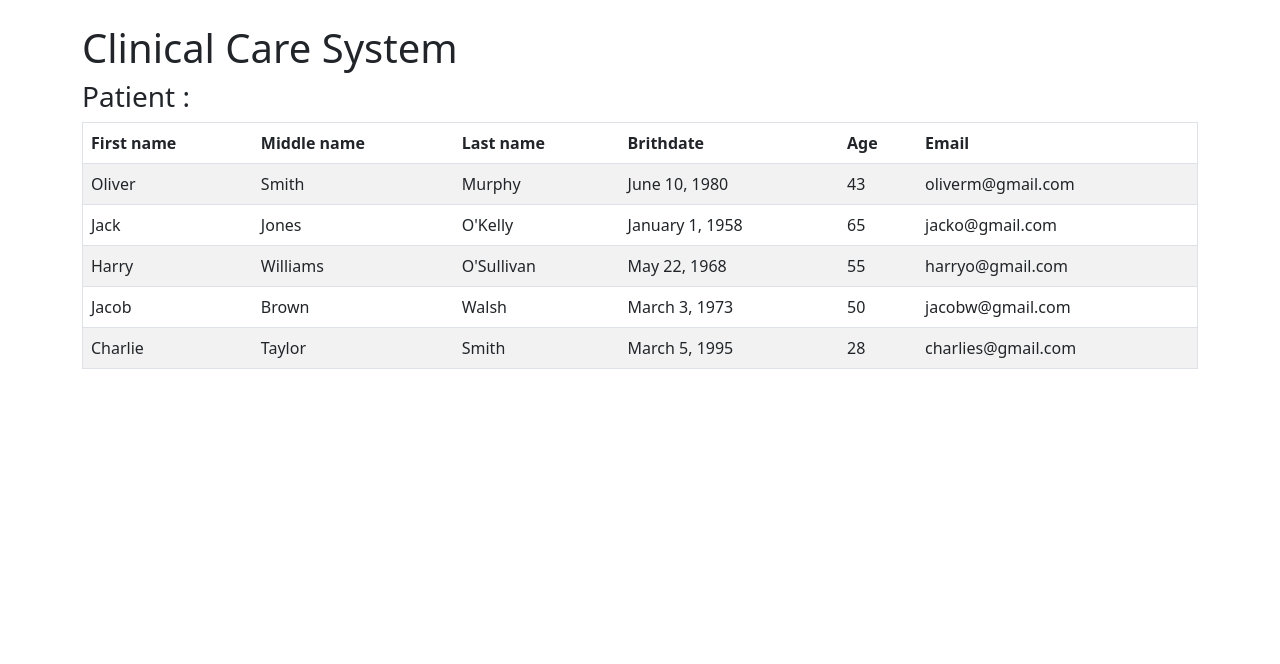
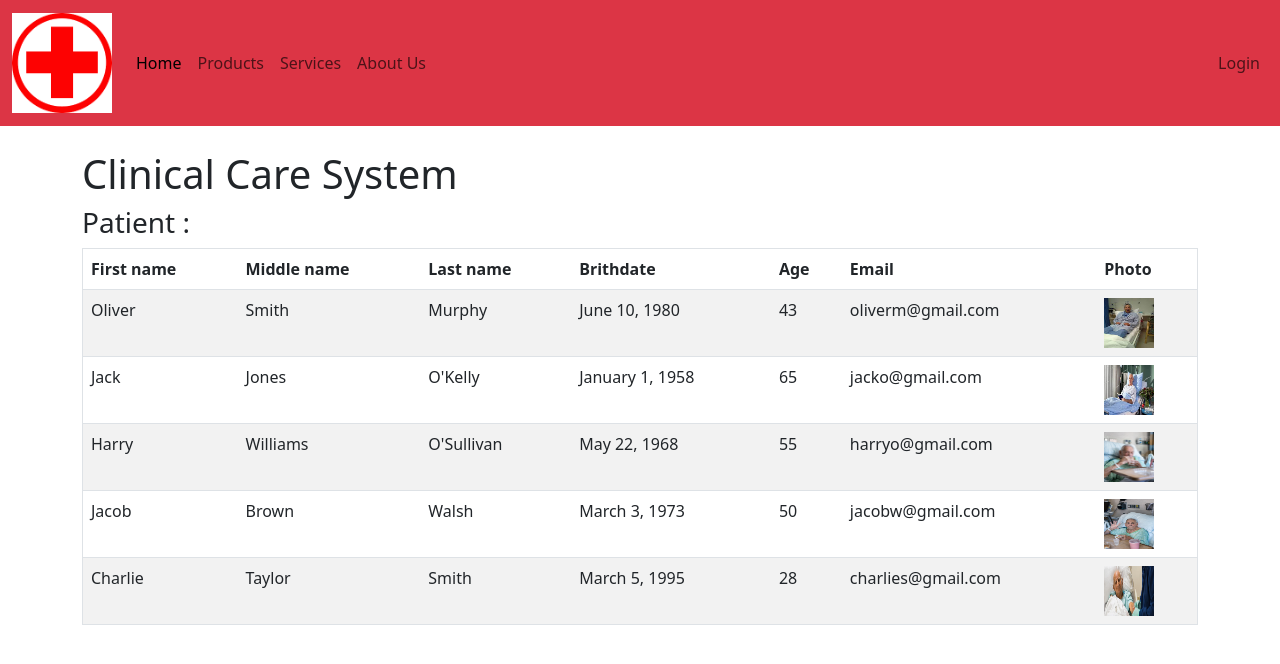
Before and after one commit to niksanti101096/clinical-care-system, a plain HTML site: page patient.html in a window 1280 px wide. Drawn offline with nearby package versions, Linux system fonts and the light colour scheme.

Commit message:
Added navbar and images

```diff
--- a/patient.html
+++ b/patient.html
@@ -5,8 +5,35 @@
         <meta name="viewport" content="width=device-width, initial-scale=1.0">
         <link href="https://cdn.jsdelivr.net/npm/bootstrap@5.3.0/dist/css/bootstrap.min.css" rel="stylesheet" integrity="sha384-9ndCyUaIbzAi2FUVXJi0CjmCapSmO7SnpJef0486qhLnuZ2cdeRhO02iuK6FUUVM" crossorigin="anonymous">
         <title>Document</title>
+        <style>
+            .patient {
+                width: 50px;
+                height: 50px;
+            }
+        </style>
     </head>
     <body>
+        <nav class="navbar navbar-expand-lg navbar-light bg-danger">
+            <div class="container-fluid">
+                <a class="navbar-brand" href="">
+                    <img height="100px" width="100px" src="./asset/logo image.png" alt="">
+                </a>
+                <button type="button" class="navbar-toggler" data-bs-toggle="collapse" data-bs-target="#navbarcollapse">
+                    <span class="navbar-toggler-icon"></span>
+                </button>
+                <div class="collapse navbar-collapse justify-content-between" id="navbarcollapse">
+                    <div class="navbar-nav">
+                        <a class="nav-item nav-link active" href="">Home</a>
+                        <a class="nav-item nav-link" href="">Products</a>
+                        <a class="nav-item nav-link" href="">Services</a>
+                        <a class="nav-item nav-link" href="">About Us</a>
+                    </div>
+                     <div class="navbar-nav"><!-- ms-auto -->
+                        <a href="" class="nav-item nav-link">Login</a>
+                    </div>
+                </div>
+            </div>
+        </nav>
         <div class="container mt-4">
             <h1>Clinical Care System</h1>
             <h3>Patient : </h3>
@@ -19,6 +46,7 @@
                         <th>Brithdate</th>
                         <th>Age</th>
                         <th>Email</th>
+                        <th>Photo</th>
                     </tr>
                 </thead>
                 <tbody>
@@ -29,6 +57,7 @@
                         <td>June 10, 1980</td>
                         <td>43</td>
                         <td>oliverm@gmail.com</td>
+                        <td><img class="patient" src="./asset/patient1.jpg" alt="patient image"></td>
                     </tr>
                     <tr>
                         <td>Jack</td>
@@ -37,6 +66,7 @@
                         <td>January 1, 1958</td>
                         <td>65</td>
                         <td>jacko@gmail.com</td>
+                        <td><img class="patient" src="./asset/patient2.jpg" alt="patient image"></td>
                     </tr>
                     <tr>
                         <td>Harry</td>
@@ -45,6 +75,7 @@
                         <td>May 22, 1968</td>
                         <td>55</td>
                         <td>harryo@gmail.com</td>
+                        <td><img class="patient" src="./asset/patient3.jpg" alt="patient image"></td>
                     </tr>
                     <tr>
                         <td>Jacob</td>
@@ -53,6 +84,7 @@
                         <td>March 3, 1973</td>
                         <td>50</td>
                         <td>jacobw@gmail.com</td>
+                        <td><img class="patient" src="./asset/patient4.jpg" alt="patient image"></td>
                     </tr>
                     <tr>
                         <td>Charlie</td>
@@ -61,6 +93,7 @@
                         <td>March 5, 1995</td>
                         <td>28</td>
                         <td>charlies@gmail.com</td>
+                        <td><img class="patient" src="./asset/patient5.jpg" alt="patient image"></td>
                     </tr>
                 </tbody>
             </table>
```
Also changed, not shown: index.html (+27 -4 lines), asset/logo image.png (added), asset/patient1.jpg (added), asset/patient2.jpg (added), asset/patient3.jpg (added), asset/patient4.jpg (added), asset/patient5.jpg (added).
